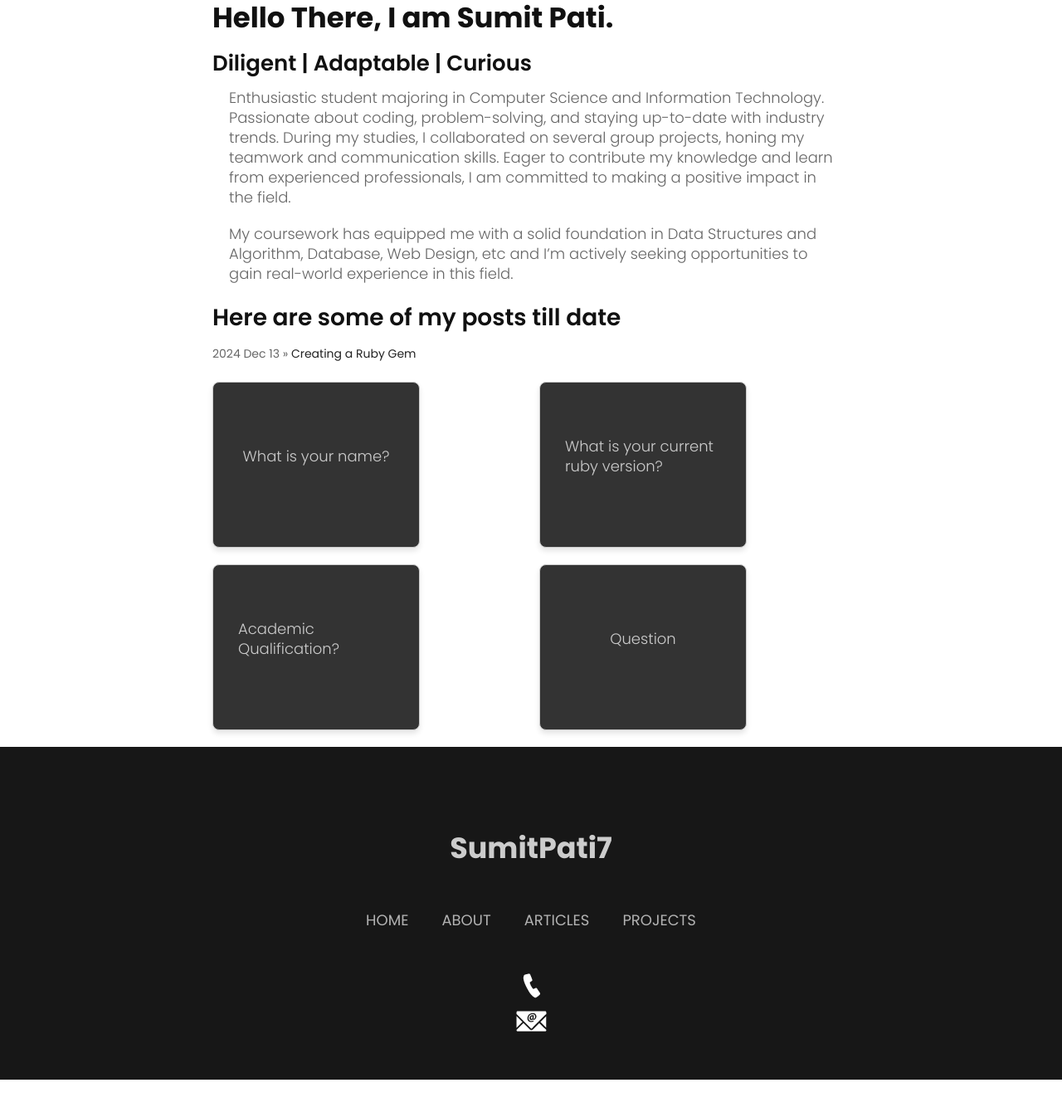
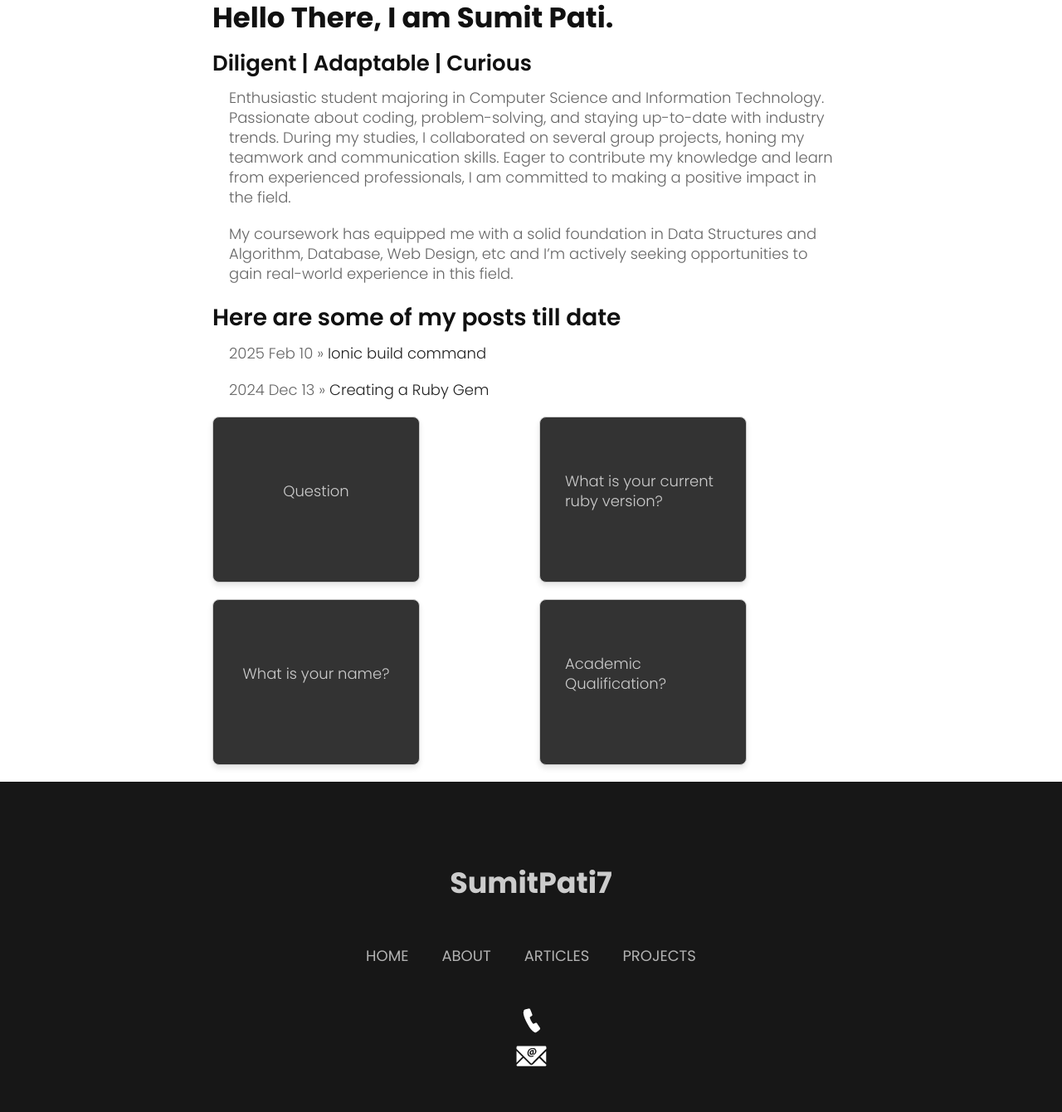
Before and after one commit to sumitpati7/blog, a Jekyll site: the page built from index.md, in a window 1280 px wide, cut to the strip 83-1426 px from the top of the page. Shown: the top 1340 px of the strip at 83% size. Built offline with Jekyll 4.4.1, drawn with Linux system fonts in a browser that asks for light colours; nearby versions of some CDN libraries; some web fonts are replaced; comment, search, counter and statistics services are not loaded; before the commit the page ends 1384 px from its top, so only the background shows below that.

Commit message:
auto commit

````diff
--- /dev/null
+++ b/_posts/2025-02-10-ionic-build-command.md
@@ -0,0 +1,10 @@
+---
+layout: post
+title: Ionic build command
+date: 2025-02-10
+flashcards:
+---
+
+```
+‌ionic cap build android - - prod
+```
--- a/index.md
+++ b/index.md
@@ -2,17 +2,17 @@
 layout: default
 title: SumitPati7
 flashcards:
-  - question: What is your name?
-    answer: My name is **Sumit Pati**.
+  - question: Question
+    answer: Answer
 
   - question: What is your current ruby version?
     answer: 3\.3.4
 
+  - question: What is your name?
+    answer: My name is **Sumit Pati**.
+
   - question: Academic Qualification?
     answer: Bachelor in CSIT
-
-  - question: Question
-    answer: Answer
 
 ---
 # Hello There, I am Sumit Pati.
````
